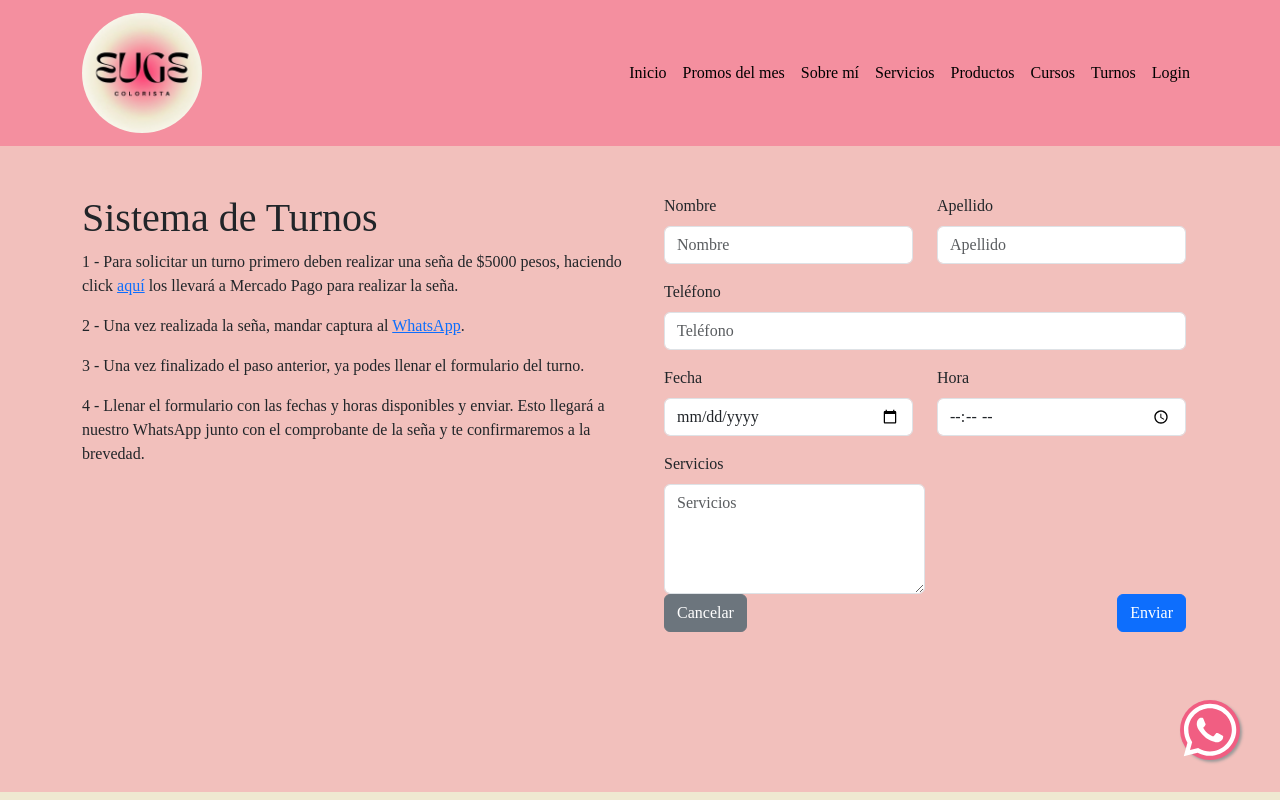
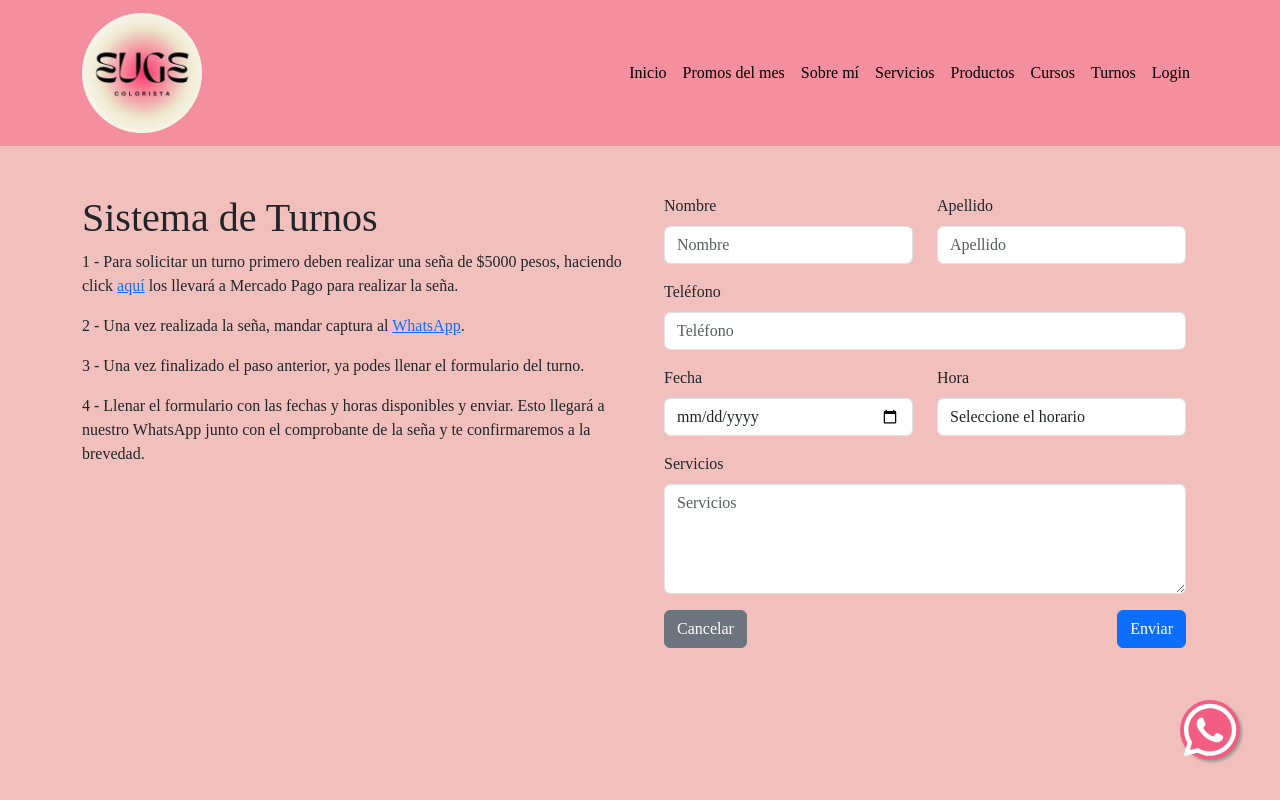
Before and after one commit to francocor/SistemaDeTurnosPeluqueria, a React (Vite) app: page /MainTurnos in a window 1280 px wide. Shown: the top 800 px of the page. Built offline with nearby package versions, Linux system fonts and the light colour scheme; a web font is replaced by a local one.

Commit message:
formulario de turnos finalizado

```diff
--- a/src/Validacion/validacionFechayHora.js
+++ b/src/Validacion/validacionFechayHora.js
@@ -1,18 +1,56 @@
 export const validacionFechayHora = (fecha,hora) =>{
     if(!fecha || !hora){
-        return "La fecha y la hora son requeridos."
+        return {isValid: false, message: "fecha y hora sin obligatorios"}
     }
 
-    const dia = new Date (fecha+ 'T00:00:00').getDay()
-    const horaInt = parseInt(hora.replace(":", ""), 10)
+    //validacion dia
+    const fechaActual = new Date()
+    fechaActual.setSeconds(0, 0)
 
-    if (dia === 0){
-        return "No se atienden los Domingos"
+
+    const fechaSeleccionada = new Date(`${fecha}T${hora}:00`)
+
+
+
+    console.log("fecha actual:", fechaActual)
+    console.log("fecha seleccionada:", fechaSeleccionada)
+
+    if(fechaSeleccionada < fechaActual){
+        return{
+            isValid:false,
+            message: "no puedes solicitar un turno en fechas anteriores a la fecha actual"
+        }
     }
 
-    if (horaInt < 900 || horaInt > 2100){
-        return "El horario del turno debe ser entre 09:00 a 21:00"
+
+
+    const diaSemana = fechaSeleccionada.getDay()
+    console.log("dia de la semana (0 = domingo):", diaSemana)
+
+
+    if(diaSemana === 0){
+        return{
+            isValid: false,
+            message:"No se puede asignar turnos los domingos"};
     }
 
-    return "";
+
+
+
+
+ //validacion de Horario
+    const horasPermitidas = []
+    const startHour = 9
+    const endHour = 21
+    const interval = 2
+
+    for(let hour = startHour; hour <= endHour; hour += interval){
+        horasPermitidas.push(`${hour.toString().padStart(2, "0")}:00`)
+    }
+
+    if (!horasPermitidas.includes(hora)){
+        return{isValid: false, message:"hora no valida"}
+    }
+
+    return{isValid: true, message: ""}
 }
--- a/src/components/MainTurnos.jsx
+++ b/src/components/MainTurnos.jsx
@@ -23,20 +23,37 @@ const [formData, setFormData] = useState({
 })
 
 const [error, setError] = useState("")
+const [horariosDisponibles, setHorariosDisponibles] = useState([])
+
+useEffect(()=>{
+  const horarios = []
+  const startHour = 9
+  const endHour = 21
+  const interval = 2
+
+  for(let hour = startHour; hour <= endHour; hour += interval){
+    horarios.push(`${hour.toString().padStart(2, "0")}:00`)
+  }
+  setHorariosDisponibles(horarios)
+}, [])
+
 
 const handleChange = (e)=>{
   setFormData({...formData, [e.target.id]: e.target.value,})
 }
 
 const handleSubmit = (e)=>{
-  e.preventDefault()
+  e.preventDefault();
 
-  const {isValid, message} = validacionFechayHora(formData.fecha, formData.hora)
-  if(!isValid){
-    setError(message)
-    return
+  console.log("Datos antes de validar:", formData);
+
+  const { isValid, message } = validacionFechayHora(formData.fecha, formData.hora);
+  console.log("Resultado de validacion:", isValid, message);
+
+  if (!isValid){
+    setError(message);
+    return;
   }
-
 
   const mensaje = `Hola, me gustaria solicitar un turno. Mis datos son:
   Nombre: ${formData.nombre}
@@ -46,11 +63,26 @@ const handleSubmit = (e)=>{
   Hora: ${formData.hora}
   Servicios: ${formData.servicios}`
 
-  const url = `https://wa.me/+5493815151747?text=${encodeURIComponent(
-  mensaje
-)}`
+  console.log("mensaje", mensaje)
+  window.alert("Tu turno se asigno correctamente");
 
-  window.open(url, "_blank");
+  const url = `https://wa.me/+5493816348569?text=${encodeURIComponent(mensaje)}`;
+  console.log("URL de WhatsApp:", url);
+
+  setTimeout(()=>{
+    console.log("intentando abrir URL...")
+    window.open(url, "_blank");
+  }, 100)
+
+  setFormData({
+    nombre: "",
+    apellido: "",
+    telefono: "",
+    fecha: "",
+    hora: "",
+    servicios:""
+  })
+
 
 }
 
@@ -163,27 +195,35 @@ const handleSubmit = (e)=>{
                   <label htmlFor="hora" className="form-label">
                     Hora
                   </label>
-                  <input type="time"
+                <select
+                  id="hora"
                   className="form-control"
-                  id="hora"
                   value={formData.hora}
                   onChange={handleChange}
                   required
-                  />
+                >
+                  <option value="">Seleccione el horario</option>
+                  {horariosDisponibles.map((hora) => (
+                    <option key={hora} value={hora}>
+                      {hora}
+                    </option>
+                  ))}
+                </select>
                 </div>
               </div>
 
-              <div className="col-md-6">
-                <label htmlFor="Servicios" className="form-label">
+              <div className="mb-3">
+                <label htmlFor="servicios" className="form-label">
                   Servicios
                 </label>
                 <textarea
-                  id="Servicios"
+                  id="servicios"
                   className="form-control"
                   placeholder="Servicios"
                   rows="4"
                   value={formData.servicios}
                   onChange={handleChange}
+                  required
                 ></textarea>
               </div>
 
```
